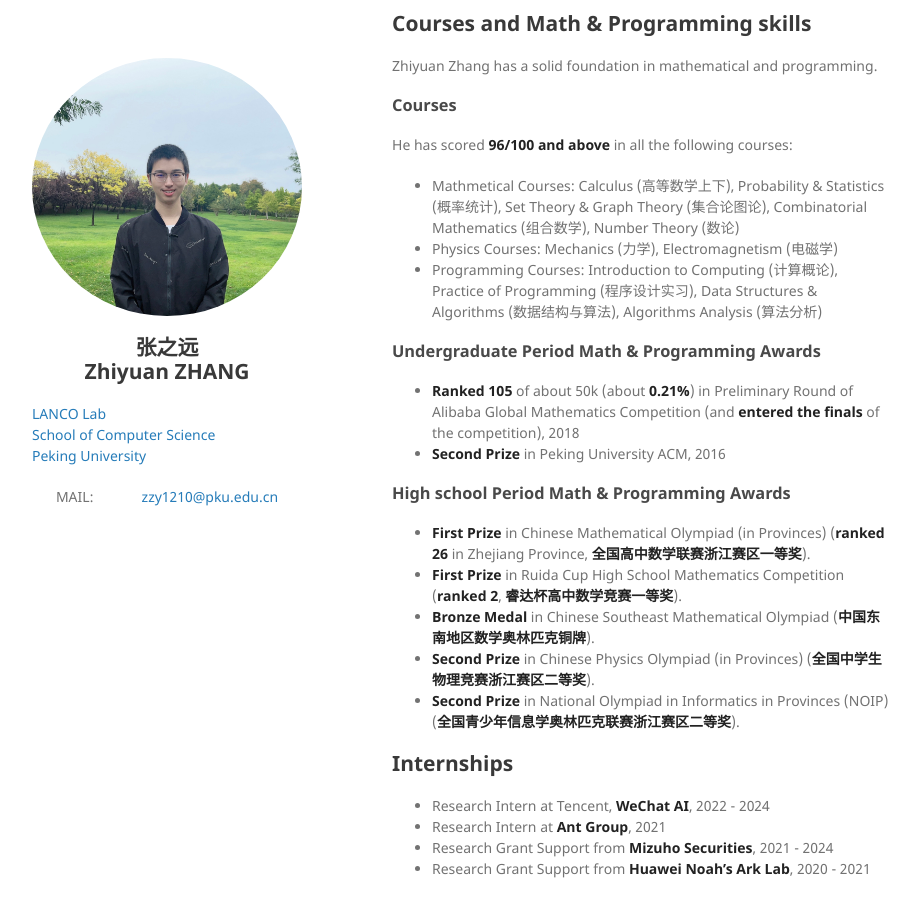
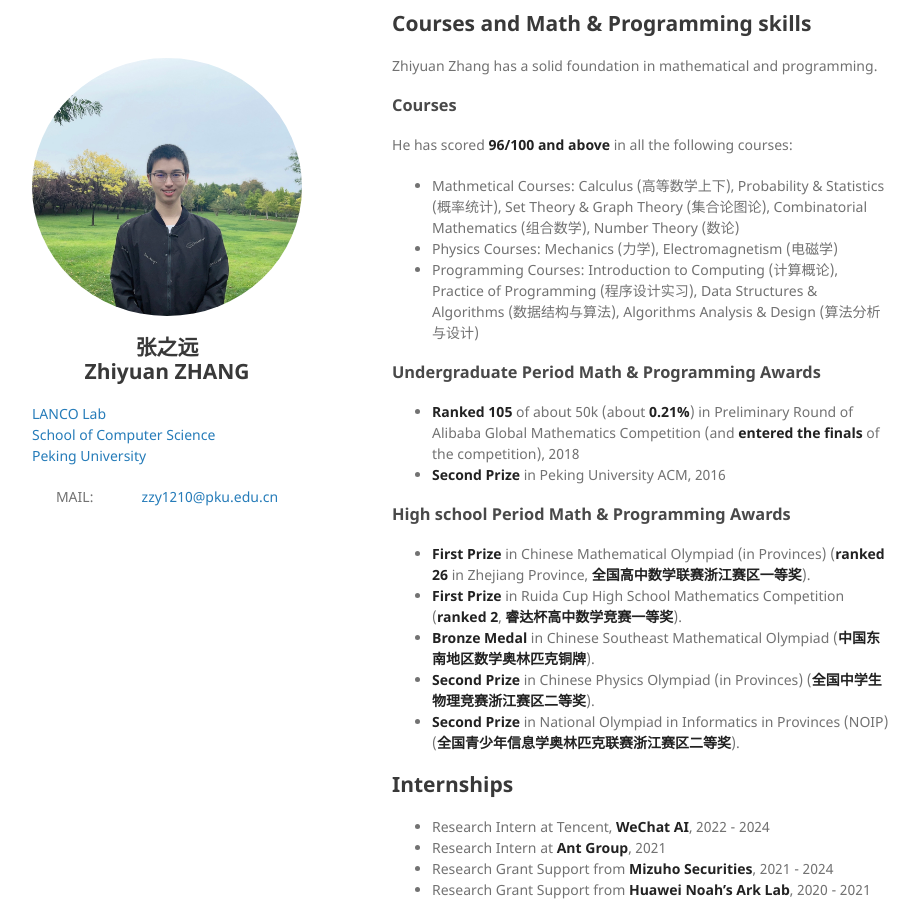
Before and after one commit to pkuzzy/pkuzzy.github.io, a Jekyll site: the page built from index.md, in a window 1280 px wide and 900 px high, scrolled down 3087 px. Shown: the whole window, without its empty margins (178-1097 px from the left). Built offline with Jekyll 4.4.1, drawn with Linux system fonts in a browser that asks for light colours; nearby versions of some CDN libraries; our own code applies the rules of GitHub Pages for plain Markdown files.

Commit message:
Update index.md

```diff
--- a/index.md
+++ b/index.md
@@ -111,7 +111,7 @@ Zhiyuan Zhang has a solid foundation in mathematical and programming.
 He has scored **96/100 and above** in all the following courses:
 - Mathmetical Courses: Calculus (高等数学上下), Probability & Statistics (概率统计), Set Theory & Graph Theory (集合论图论), Combinatorial Mathematics (组合数学), Number Theory (数论)
 - Physics Courses: Mechanics (力学), Electromagnetism (电磁学)
-- Programming Courses: Introduction to Computing (计算概论), Practice of Programming (程序设计实习), Data Structures & Algorithms (数据结构与算法), Algorithms Analysis (算法分析)
+- Programming Courses: Introduction to Computing (计算概论), Practice of Programming (程序设计实习), Data Structures & Algorithms (数据结构与算法), Algorithms Analysis & Design (算法分析与设计)
 
 ### Undergraduate Period Math & Programming Awards
 - **Ranked** **105** of about 50k (about **0.21%**) in Preliminary Round of Alibaba Global Mathematics Competition (and **entered the finals** of the competition), 2018
```
